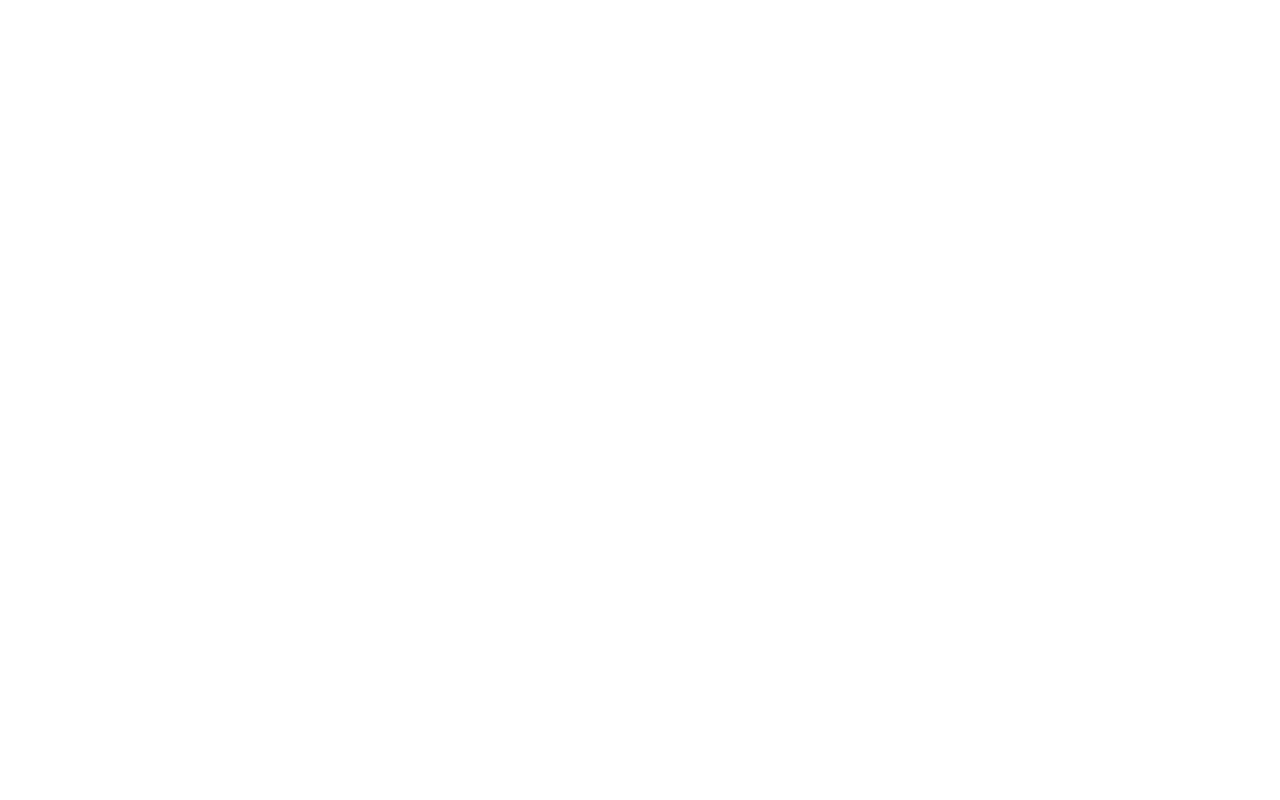
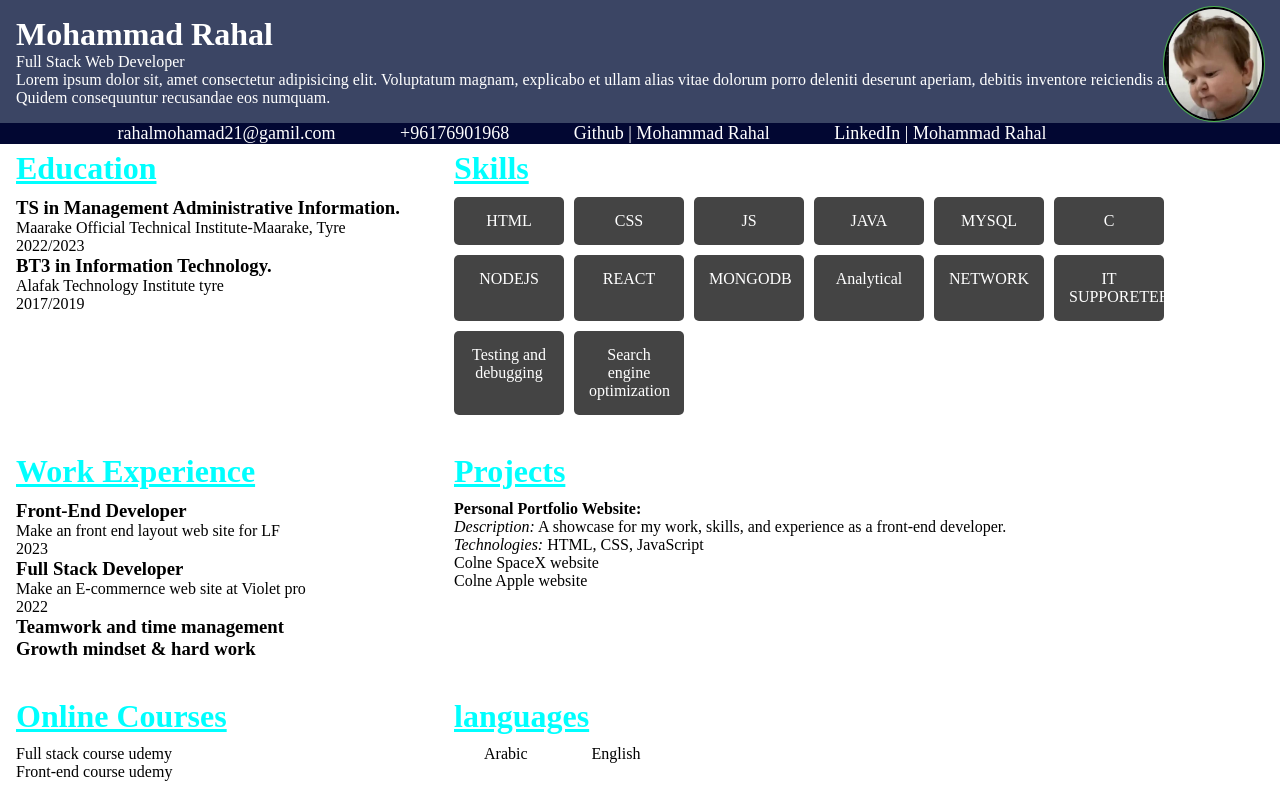
Before and after one commit to mohammadrahal/styled_CV_practice, a plain HTML site: page index.html in a window 1280 px wide. Drawn offline with Linux system fonts and the light colour scheme.

Commit message:
pushing files to github

```diff
--- a/css/style.css
+++ b/css/style.css
@@ -0,0 +1,96 @@
+/* General Styles */
+* {
+    padding: 0;
+    margin: 0;
+    box-sizing: border-box;
+}
+
+a {
+    color: #ffffff;
+    text-decoration: none;
+}
+
+img {
+    max-width: 100%;
+}
+
+/* Header Styles */
+header {
+    color: #ffffff;
+}
+
+header .title_n {
+    background-color: #3b4564;
+    padding: 1rem;
+}
+
+.links {
+    background-color: #020732;
+    text-align: center;
+    font-size: 18px;
+}
+
+ul li {
+    display: inline;
+    margin: 30px;
+}
+
+img {
+    width: 100px;
+    border: 2px solid black;
+    outline: #4CAF50 solid 1px;
+    border-radius: 50%;
+    float: right;
+    position: relative;
+    bottom: 100px;
+}
+
+/* Main Styles */
+main {
+    width: 100%;
+    padding: 1rem;
+}
+
+main .container {
+    margin: 0 auto;
+    display: grid;
+    grid-gap: 3rem;
+}
+
+/* Media Queries */
+/* Screen larger than 850px */
+@media (max-width: 850px) {
+    .container {
+        grid-template-columns: repeat(2);
+        justify-content: center;
+    }
+}
+
+/* Screen larger than 900px */
+@media (min-width: 900px) {
+    .container {
+        grid-template-columns: repeat(2, 1fr);
+    }
+}
+
+.title {
+    position: relative;
+    bottom: 10px;
+    font-size: 2rem;
+    text-decoration: underline;
+    color: #00FFFF;
+}
+
+.wrapper {
+    display: grid;
+    grid-template-columns: repeat(6, 110px);
+    grid-gap: 10px;
+}
+
+.btn-skill {
+    background-color: #444;
+    color: #fff;
+    border-radius: 5px;
+    padding: 15px;
+    text-align: center;
+}
--- a/index.html
+++ b/index.html
@@ -1,5 +1,6 @@
 <!DOCTYPE html>
 <html lang="en">
+
 <head>
     <meta charset="UTF-8">
     <meta name="viewport" content="width=device-width, initial-scale=1.0">
@@ -7,7 +8,134 @@
     <link rel="stylesheet" href="./css/style.css">
     <title>Styled CV Practice</title>
 </head>
+
 <body>
+    <header>
+        <div class="title_n">
+            <h1 class="name">Mohammad Rahal</h1>
+            <p class="sub-dev">
+                Full Stack Web Developer
+            </p>
+            <p class="about">
+                Lorem ipsum dolor sit, amet consectetur adipisicing elit. Voluptatum magnam, explicabo et ullam
+                alias
+                vitae dolorum porro deleniti deserunt aperiam, debitis inventore reiciendis architecto quod. Quidem
+                consequuntur recusandae eos numquam.
+            </p>
+            <div class="image">
+                <img src="./images/pic.png" alt="picture">
+            </div>
+        </div>
+        <div class="links">
+            <ul class="items">
+                <li class="items_list"> <a href="mailto:rahalmohamad21@gamil.com">rahalmohamad21@gamil.com</a>
+                </li>
+                <li class="items_list"> <a href="tel:+96176901968">+96176901968</a>
+                </li>
+                <li class="items_list"> <a href="https://github.com/mohammadrahal">Github | Mohammad Rahal </a>
+                </li>
+                <li class="items_list"> <a href="https://www.linkedin.com/in/mohammad-rahal1/">LinkedIn | Mohammad Rahal
+                    </a>
+                </li>
+            </ul>
+        </div>
+    </header>
+    <!-- end header -->
 
+    <!-- main -->
+    <main>
+        <div class="container">
+            <section class="education">
+                <h2 class="title">Education</h2>
+                <div class="edu_cirt">
+                    <h3>TS in Management Administrative Information. </h3>
+                    <p>Maarake Official Technical Institute-Maarake, Tyre</p>
+                    <p>2022/2023</p>
+                </div>
+                <div class="edu_cirt">
+                    <h3>BT3 in Information Technology. </h3>
+                    <p> Alafak Technology Institute tyre</p>
+                    <p>2017/2019</p>
+                </div>
+            </section>
+            <!--end education -->
+            <section class="skills">
+                <h2 class="title">Skills</h2>
+                <div class="wrapper">
+                    <span class="btn-skill">HTML</span>
+                    <span class="btn-skill">CSS</span>
+                    <span class="btn-skill">JS</span>
+                    <span class="btn-skill">JAVA</span>
+                    <span class="btn-skill">MYSQL</span>
+                    <span class="btn-skill">C</span>
+                    <span class="btn-skill">NODEJS</span>
+                    <span class="btn-skill">REACT</span>
+                    <span class="btn-skill">MONGODB</span>
+                    <span class="btn-skill">Analytical</span>
+                    <span class="btn-skill"> NETWORK </span>
+                    <span class="btn-skill">  IT SUPPORETER  </span>
+                    <span class="btn-skill">Testing and debugging</span>
+                    <span class="btn-skill">Search engine optimization</span>
+
+                </div>
+            </section>
+            <!--end skills -->
+
+            <!--experience  -->
+            <section class="exp">
+                <h2 class="title">Work Experience </h2>
+                <h3>Front-End Developer</h3>
+                <p>Make an front end layout web site for LF</p>
+                <p>2023</p>
+
+                <h3>Full Stack Developer</h3>
+                <p>Make an E-commernce web site at Violet pro</p>
+                <p>2022</p>
+
+                <h3>Teamwork and time management</h3>
+                <h3>Growth mindset & hard work</h3>
+            </section>
+            <!-- end experience  -->
+
+            <!-- projects -->
+            <section class="proj">
+                <h2 class="title">Projects</h2>
+
+                <p>
+                    <b>Personal Portfolio Website:</b><br>
+                    <i>Description:</i> A showcase for my work, skills, and experience as a front-end developer.<br>
+                    <i>Technologies:</i> HTML, CSS, JavaScript</p>
+                <p>Colne SpaceX website</p>
+                <p>Colne Apple website</p>
+            </section>
+            <!-- end projects -->
+
+            <!-- online course -->
+            <section class="course">
+                <h2 class="title">Online Courses</h2>
+                <p>Full stack course udemy</p>
+                <p>Front-end course udemy</p>
+            </section>
+            <!-- End oline course  -->
+
+            <!-- language -->
+            <section class="language">
+                <h3 class="title">languages</h3>
+                <ul>
+                    <li>Arabic</li>
+                    <li>English</li>
+                </ul>
+            </section>
+
+            <!-- end language -->
+        </div>
+        <!-- end container -->
+    </main>
+    <!-- end main -->
+    <!-- footer -->
+    <footer>
+
+    </footer>
 </body>
+
 </html>
```
Also changed, not shown: images/pic.png (added).
